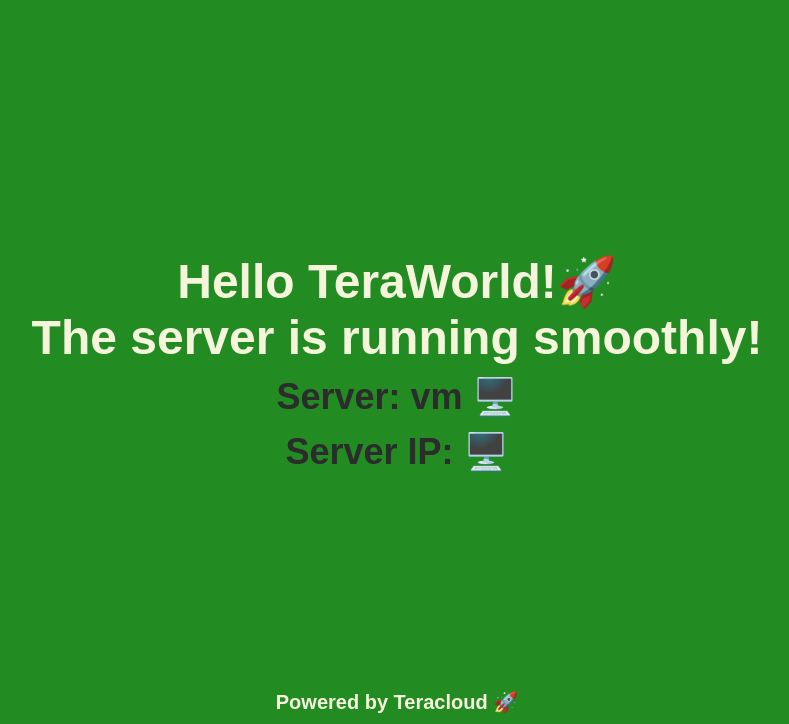
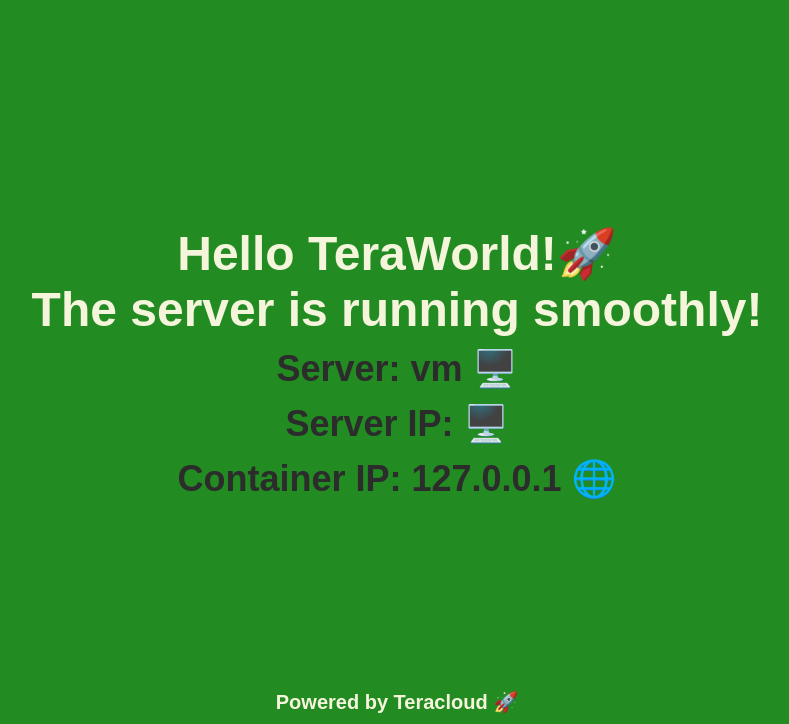
Before and after one commit to AriGVidal/Laboratorio2, a PHP site: page / in a window 1280 px wide. Shown: the part 76-800 px from the top of the page, without its empty margins (243-1032 px from the left). Run offline with PHP 8.4, Linux system fonts and the light colour scheme; data that the repository does not hold is empty.

Commit message:
Adding container IP

```diff
--- a/index.php
+++ b/index.php
@@ -63,6 +63,7 @@
         // Get the EC2 Instance IP from metadata
         $instanceIp = file_get_contents('http://169.254.169.254/latest/meta-data/local-ipv4');
         echo "<span class='server-info'>Server IP: " . $instanceIp . " 🖥️</span><br>";
+        echo "<span class='server-info'>Container IP: " . $_SERVER['SERVER_ADDR'] . " 🌐</span><br>";
         ?>
     </div>
     <div class="footer">
```
